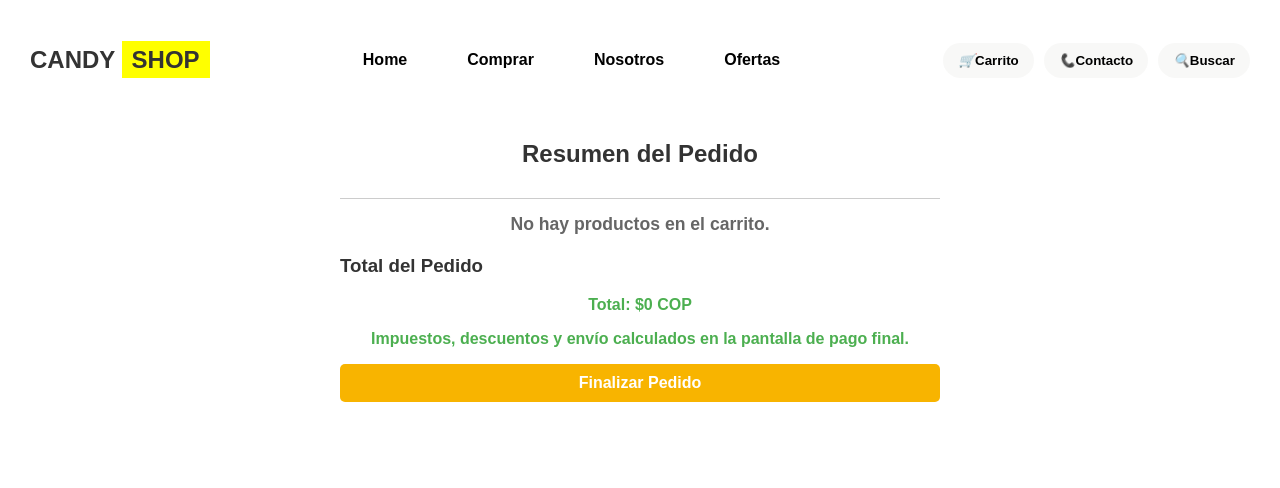
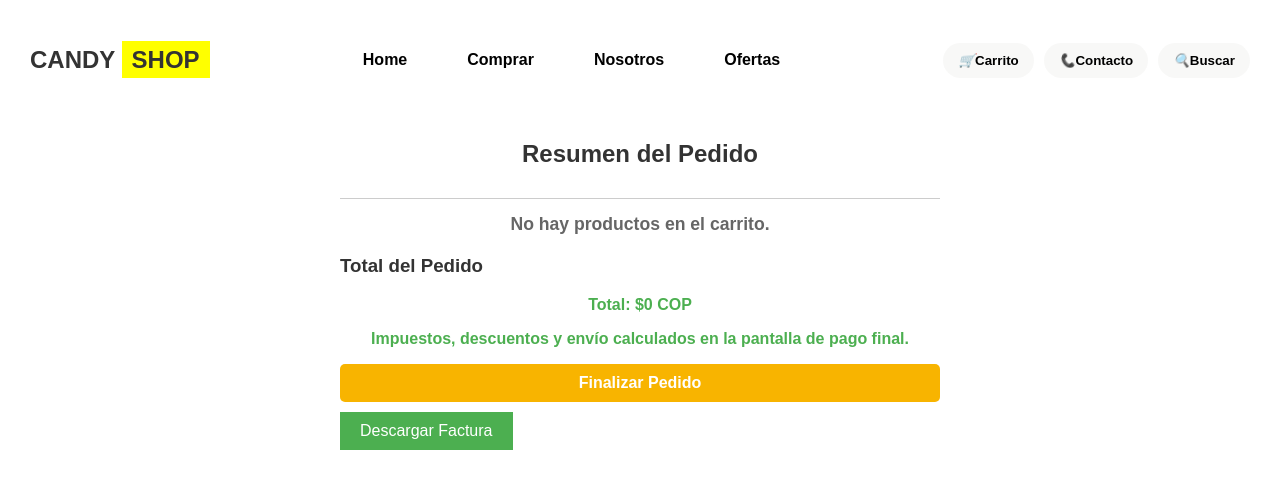
Before and after one commit to Andrew6810/Tienda-de-Dulces, a React (Create React App) app in the folder frontend/: page /checkout in a window 1280 px wide. Shown: the top 488 px of the page. Built offline with nearby package versions, Linux system fonts and the light colour scheme; a small style sheet from the web is missing.

Commit message:
Descarga de Factura en PDF

```diff
--- a/frontend/package.json
+++ b/frontend/package.json
@@ -7,6 +7,7 @@
     "@testing-library/jest-dom": "^5.17.0",
     "@testing-library/react": "^13.4.0",
     "@testing-library/user-event": "^13.5.0",
+    "jspdf": "^2.5.2",
     "react": "^18.3.1",
     "react-dom": "^18.3.1",
     "react-router-dom": "^6.27.0",
--- a/frontend/src/pages/PayPage.js
+++ b/frontend/src/pages/PayPage.js
@@ -1,7 +1,10 @@
 import React, { useEffect, useState } from 'react';
+import { useNavigate } from 'react-router-dom';
+import { jsPDF } from 'jspdf'; // Importa jsPDF
 import '../styles/components/PayPage.css';
 
 const PayPage = () => {
+  const navigate = useNavigate();
   const [cartItems, setCartItems] = useState([]);
   const [totalPrice, setTotalPrice] = useState(0);
 
@@ -11,9 +14,41 @@ const PayPage = () => {
     setCartItems(storedCartItems);
 
     // Calcular el total
-    const total = storedCartItems.reduce((sum, item) => sum + item.price * item.quantity, 0);
+    const total = storedCartItems.reduce((sum, item) => sum + item.price * item.purchaseQuantity, 0);
     setTotalPrice(total);
   }, []);
+
+  const handleCheckout = () => {
+    // Limpiar el carrito
+    sessionStorage.setItem('cartItems', JSON.stringify([]));
+    navigate('/');
+  };
+
+  const downloadInvoice = () => {
+    const doc = new jsPDF();
+
+    // Encabezado
+    doc.setFontSize(18);
+    doc.text("Factura de Compra - Candy Shop", 10, 10);
+
+    // Detalles del pedido
+    doc.setFontSize(12);
+    doc.text("Resumen del Pedido:", 10, 20);
+    cartItems.forEach((item, index) => {
+      const y = 30 + index * 10; // Espaciado entre filas
+      doc.text(`${item.name} - Cantidad: ${item.purchaseQuantity} - Precio Unitario: $${item.price} COP`, 10, y);
+      doc.text(`Subtotal: $${item.price * item.purchaseQuantity} COP`, 10, y + 5);
+    });
+
+    // Total
+    doc.text(`Total del Pedido: $${totalPrice} COP`, 10, 30 + cartItems.length * 10 + 10);
+
+    // Pie de página
+    doc.text("Gracias por tu compra en Candy Shop!", 10, 30 + cartItems.length * 10 + 20);
+
+    // Descargar PDF
+    doc.save("factura_candy_shop.pdf");
+  };
 
   return (
     <div className="checkout-container">
@@ -27,10 +62,10 @@ const PayPage = () => {
                 <div>
                   <p className="item-name">{item.name}</p>
                   <p className="item-price">${item.price} COP</p>
-                  <p className="item-quantity">Cantidad: {item.quantity}</p>
+                  <p className="item-quantity">Cantidad: {item.purchaseQuantity}</p>
                 </div>
               </div>
-              <p className="item-total">Subtotal: ${item.price * item.quantity} COP</p>
+              <p className="item-total">Subtotal: ${item.price * item.purchaseQuantity} COP</p>
             </div>
           ))
         ) : (
@@ -45,10 +80,17 @@ const PayPage = () => {
       </div>
 
       <button
-        onClick={() => alert('Pedido finalizado. ¡Gracias por su compra!')}
+        onClick={handleCheckout}
         className="checkout-button"
       >
         Finalizar Pedido
+      </button>
+
+      <button
+        onClick={downloadInvoice}
+        className="download-button"
+      >
+        Descargar Factura
       </button>
     </div>
   );
--- a/frontend/src/pages/ShippingForm.js
+++ b/frontend/src/pages/ShippingForm.js
@@ -62,8 +62,6 @@ const ShippingForm = () => {
                 console.log('Stock actualizado');
             });
         });
-        // Limpiar el carrito
-        sessionStorage.setItem('cartItems', JSON.stringify([]));
         // Mostrar mensaje de confirmación
         setSubmitted(true);
         navigate('/checkout');
--- a/frontend/src/styles/components/PayPage.css
+++ b/frontend/src/styles/components/PayPage.css
@@ -56,3 +56,17 @@
   .checkout-button:hover {
     background-color: #f5a623;
   }
+
+  .download-button {
+    background-color: #4CAF50;
+    color: white;
+    border: none;
+    padding: 10px 20px;
+    font-size: 16px;
+    cursor: pointer;
+    margin-top: 10px;
+  }
+
+  .download-button:hover {
+    background-color: #3c8d3f;
+  }
```
Also changed, not shown: 1 other file (tests, documents, lock files or other folders).
